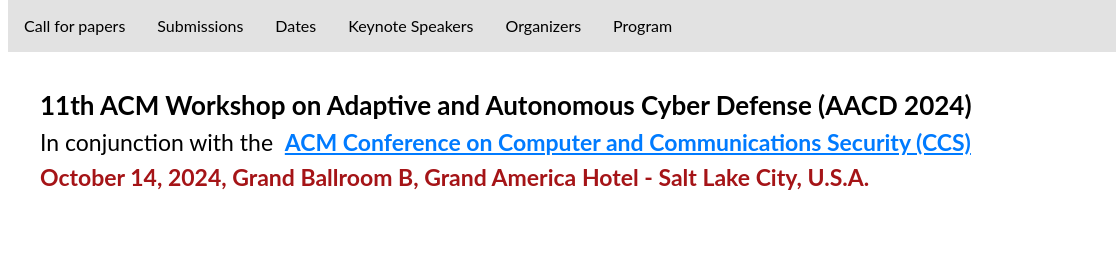
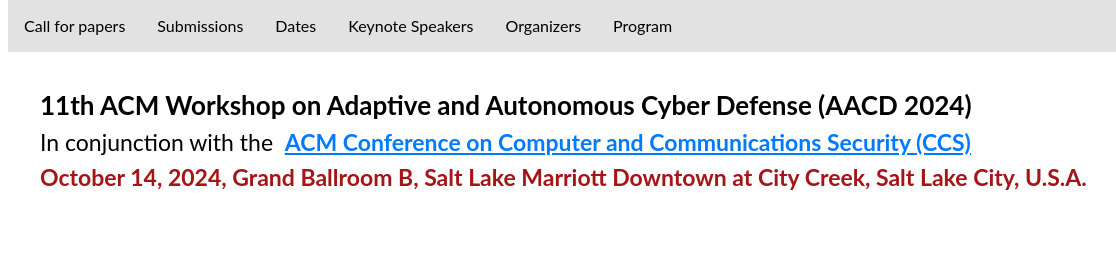
Before and after one commit to AACD24/AACD24.github.io, a plain HTML site: page index.html in a window 1280 px wide. Shown: the top 263 px of the page, 0-1116 px from the left. Drawn offline with Linux system fonts and the light colour scheme.

Commit message:
Update index.html

```diff
--- a/index.html
+++ b/index.html
@@ -37,7 +37,7 @@
                     color: #007bff;">ACM Conference on Computer and Communications Security
                         (CCS)</a>
                 </div>
-                <div style="font-weight: bold;color: #a51417;">October 14, 2024, Grand Ballroom B, Grand America Hotel - Salt Lake City, U.S.A.</div>
+                <div style="font-weight: bold;color: #a51417;">October 14, 2024, Grand Ballroom B, Salt Lake Marriott Downtown at City Creek, Salt Lake City, U.S.A.</div>
 
             </div>
         </div>
```
